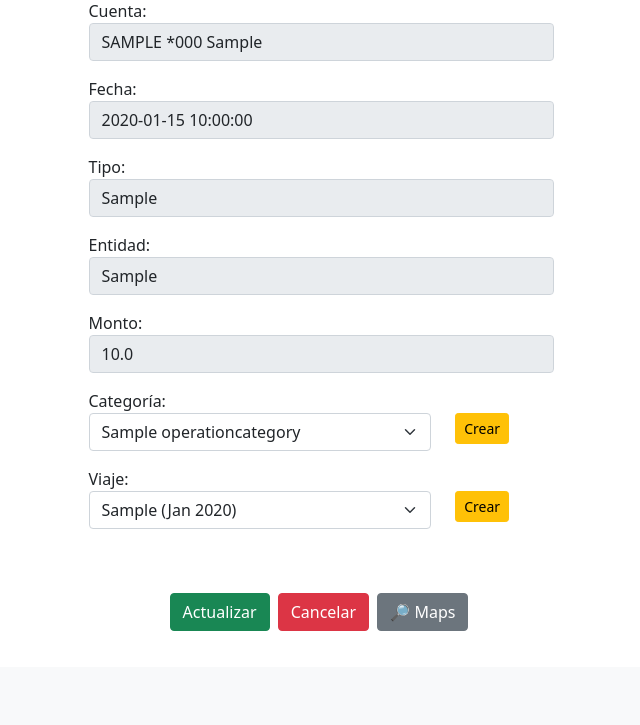
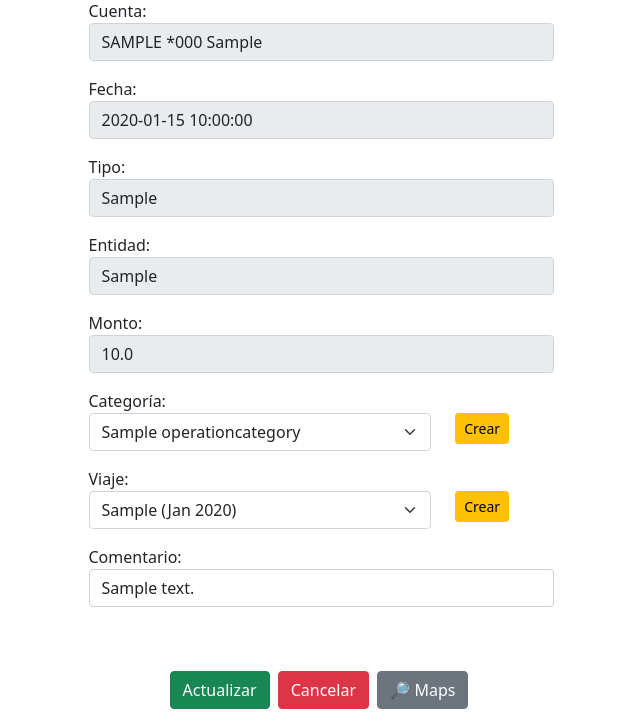
Before and after one commit to lbandi2/cashflow, a Django app: page /accounts/operation/1/edit/ in a window 1280 px wide. Shown: the part 133-858 px from the top of the page, without its empty margins (319-959 px from the left). Before the commit the page ends 764 px from the top, so only its background shows below. Run offline with Django 4.2, Linux system fonts and the light colour scheme; tables that the repository leaves empty hold one stand-in row (values such as "Sample post").

Commit message:
added comment to account op

```diff
--- a/proj/accounts/forms.py
+++ b/proj/accounts/forms.py
@@ -13,11 +13,12 @@ class EditOpForm(ModelForm):
     amount = forms.FloatField(label='Monto', disabled=True, widget=forms.TextInput(attrs={'class': 'form-control'}))
     entity = forms.CharField(label='Entidad', disabled=True, widget=forms.TextInput(attrs={'class': 'form-control'}))
     category = forms.ModelChoiceField(label='Categoría', required=False, queryset=OperationCategories.objects.all().order_by('name'), widget=forms.Select(attrs={'class': 'form-select'}))
+    comment = forms.CharField(label='Comentario', required=False, widget=forms.TextInput(attrs={'class': 'form-control'}))
     trip = forms.ModelChoiceField(label='Viaje', required=False, queryset=Trip.objects.all().order_by('-start_date'), widget=forms.Select(attrs={'class': 'form-select'}))
 
     class Meta:
         model = OperationAccount
-        fields = ('id', 'date', 'type', 'entity', 'amount', 'category', 'trip')
+        fields = ('id', 'date', 'type', 'entity', 'amount', 'category', 'comment', 'trip')
 
 # class PasswordForm(PasswordChangeForm):
 #     old_password = forms.CharField(label='Current password', widget=forms.PasswordInput(attrs={'class': 'form-control', 'type': 'password'}))
--- a/proj/accounts/templates/accounts/update_op.html
+++ b/proj/accounts/templates/accounts/update_op.html
@@ -84,6 +84,9 @@
                 </div>
             </div>
         </div>
+        <p>
+            <label for="date">Comentario:</label>{{ form.comment }}
+        </p>
 
         <br><br>
 
--- a/proj/cashflow/models.py
+++ b/proj/cashflow/models.py
@@ -216,6 +216,7 @@ class OperationAccount(models.Model):
     # category = models.CharField(max_length=20, null=True, blank=True)
     category = models.ForeignKey(OperationCategories, null=True, blank=True, default=None, on_delete = models.SET_NULL)
     dues = models.IntegerField(default=1, validators=[MinValueValidator(1), MaxValueValidator(100)])
+    comment = models.CharField(max_length=100, null=True)
     trip = models.ForeignKey(Trip, null=True, blank=True, on_delete = models.SET_NULL)
 
     def __str__(self):
```
Also changed, not shown: proj/cashflow/migrations/0033_operationaccount_comment.py (added).
